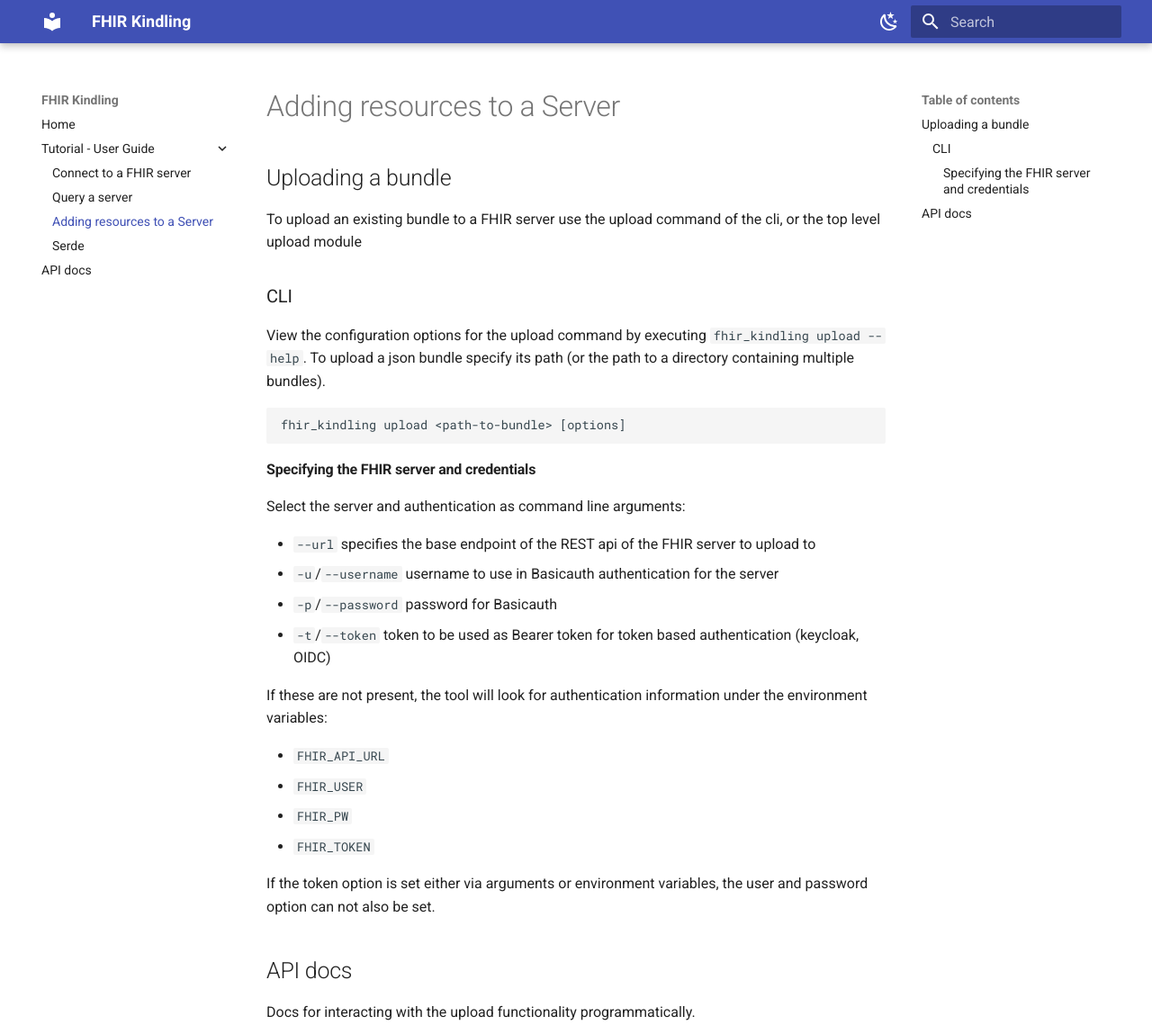
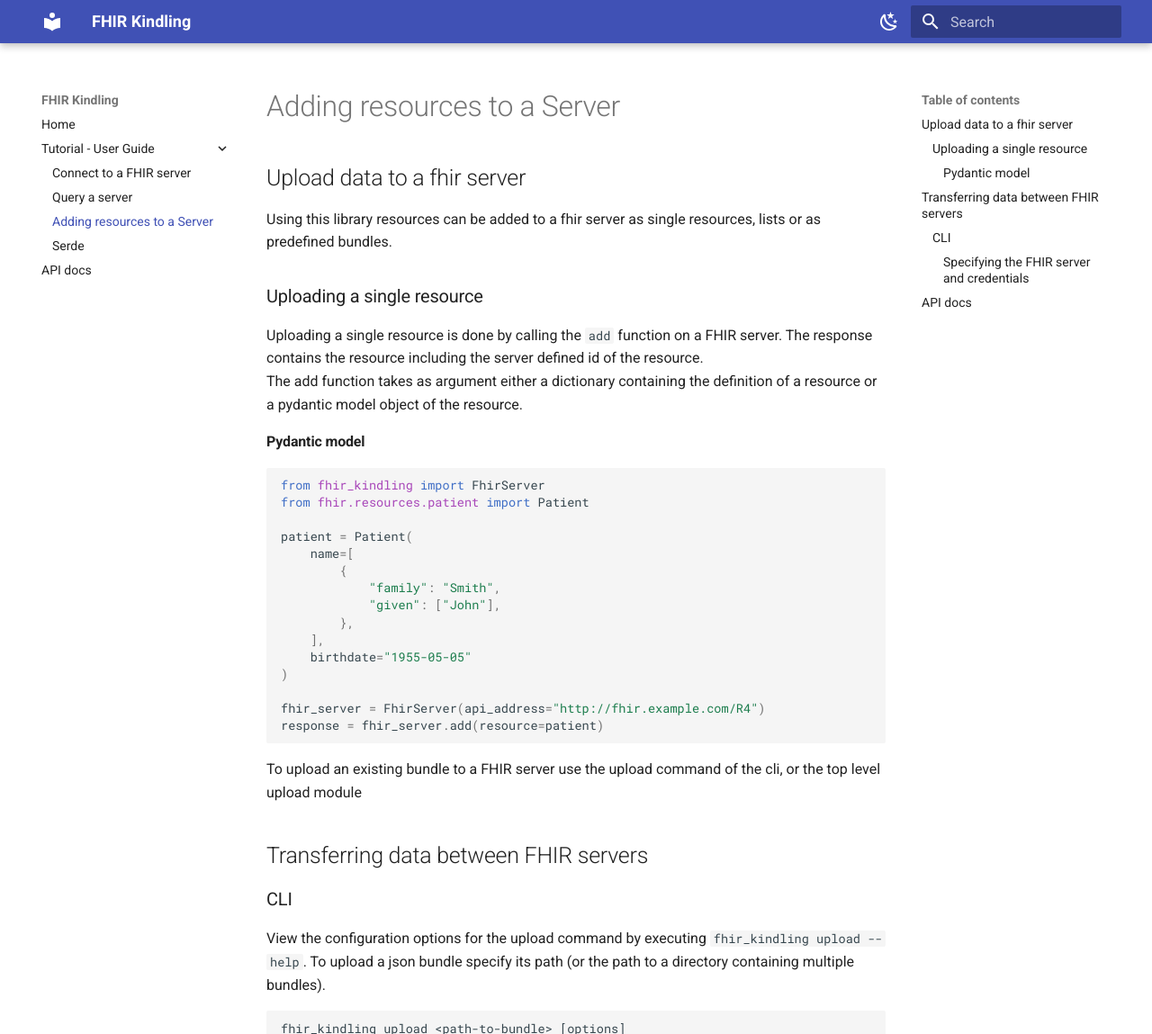
Before and after one commit to migraf/fhir-kindling, an MkDocs documentation site: the page built from docs/upload.md, in a window 1280 px wide and 1400 px high, cut to the strip 0-1149 px from the top of the window. Shown: the whole strip at 90% size. Built offline with MkDocs 1.6.1 and Material for MkDocs 9.7.7, drawn with Linux system fonts in a browser that asks for light colours.

Commit message:
updated upload docs

````diff
--- a/docs/upload.md
+++ b/docs/upload.md
@@ -1,6 +1,39 @@
-## Uploading a bundle
+## Upload data to a fhir server
+Using this library resources can be added to a fhir server as single resources, lists or as predefined
+bundles.
+
+
+### Uploading a single resource
+
+Uploading a single resource is done by calling the `add` function on a FHIR server.
+The response contains the resource including the server defined id of the resource.
+The add function takes as argument either a dictionary containing the definition of a resource or a
+pydantic model object of the resource.
+
+#### Pydantic model
+
+```python
+from fhir_kindling import FhirServer
+from fhir.resources.patient import Patient
+
+patient = Patient(
+    name=[
+        {
+            "family": "Smith",
+            "given": ["John"],
+        },
+    ],
+    birthdate="1955-05-05"
+)
+
+fhir_server = FhirServer(api_address="http://fhir.example.com/R4")
+response = fhir_server.add(resource=patient)
+```
 
 To upload an existing bundle to a FHIR server use the upload command of the cli, or the top level upload module
+
+
+## Transferring data between FHIR servers
 
 
 ### CLI
````
